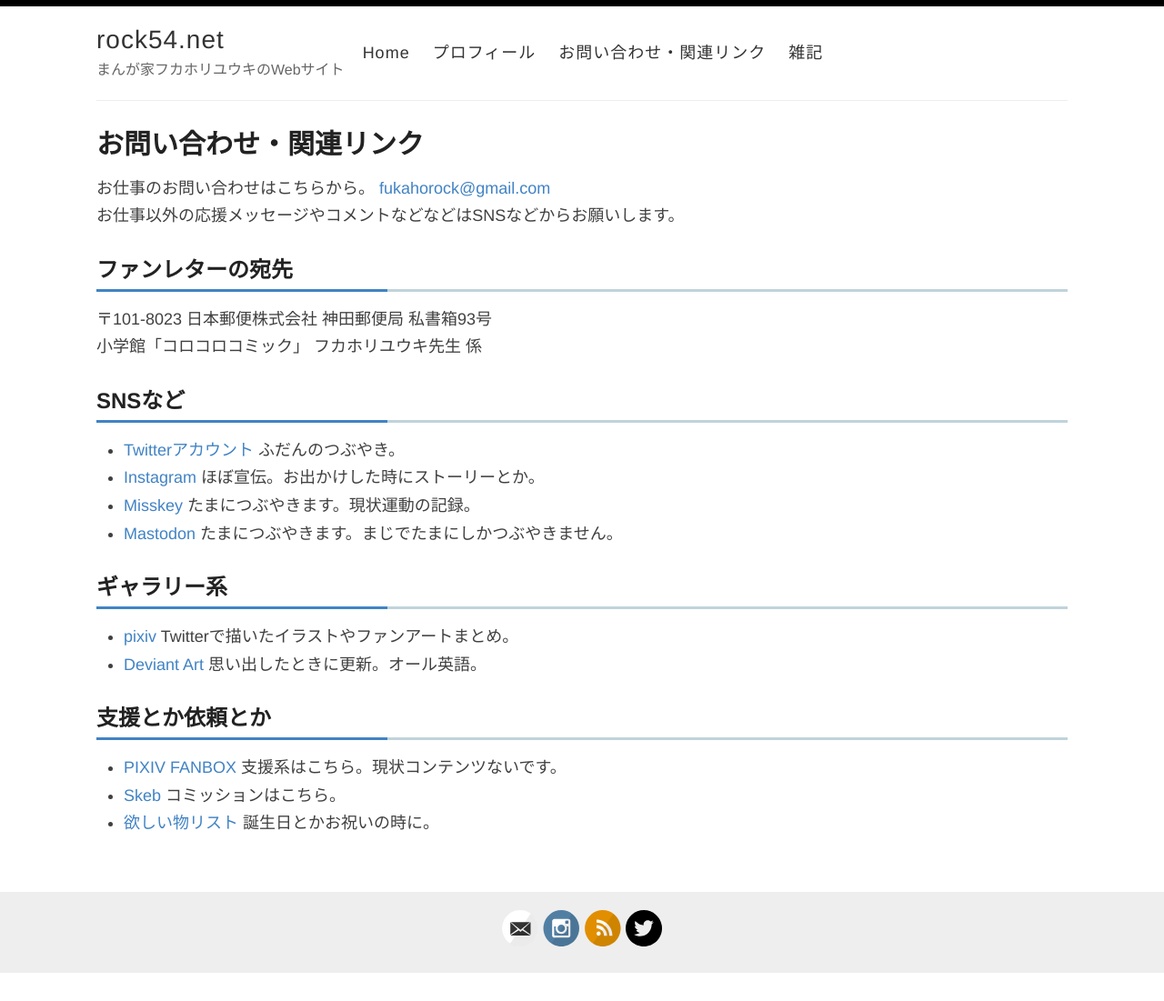
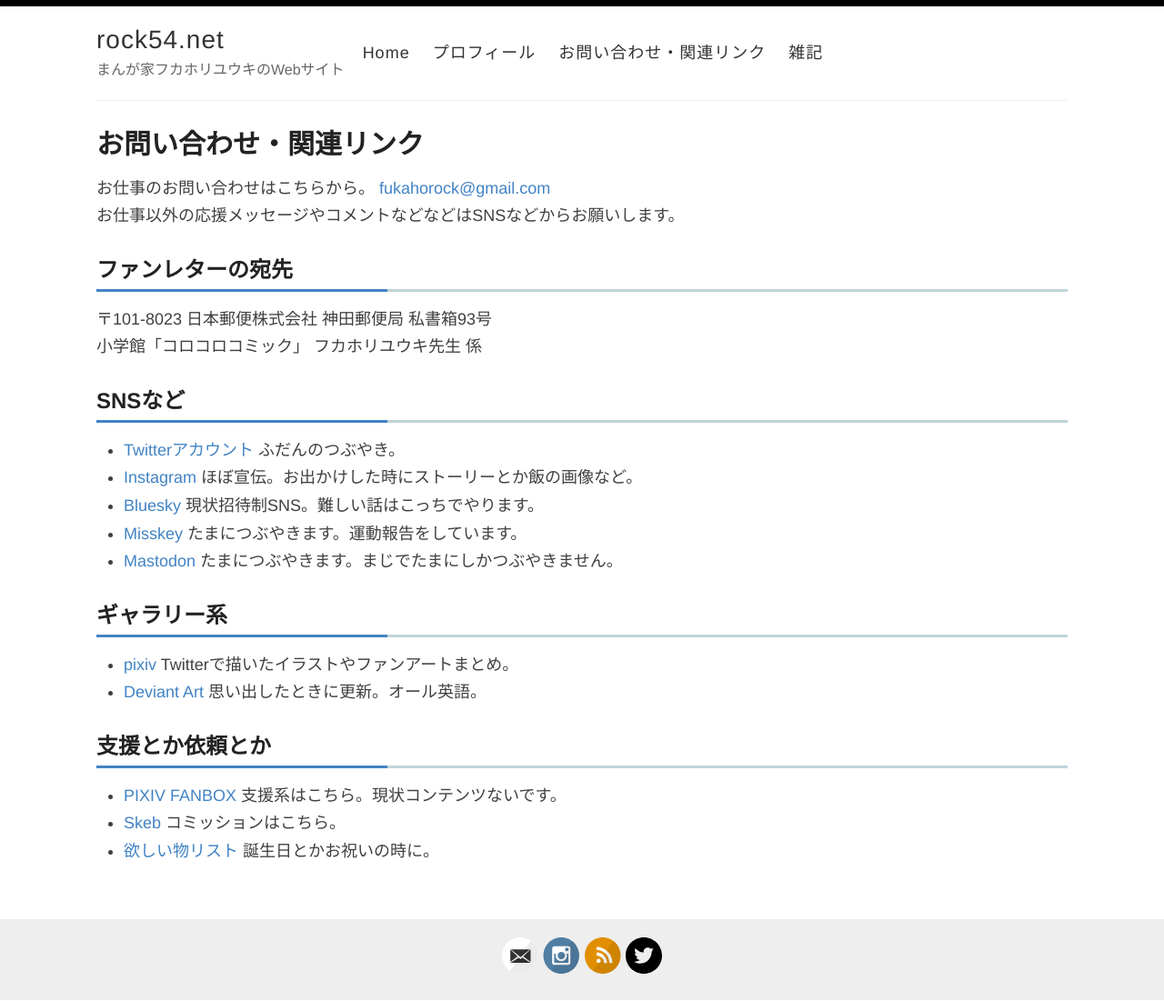
Before and after one commit to fukahorock/rock54main, a Jekyll site: the page built from contacts.md, in a window 1280 px wide. Shown: the whole page at 91% size. Built offline with Jekyll 4.4.1, drawn with Linux system fonts in a browser that asks for light colours; before the commit the page ends 1070 px from its top, so only the background shows below that.

Commit message:
Update contacts.md

```diff
--- a/contacts.md
+++ b/contacts.md
@@ -13,8 +13,9 @@
 
 ## SNSなど
 - [Twitterアカウント](https://twitter.com/fukahorock) ふだんのつぶやき。
-- [Instagram](https://www.instagram.com/fukahorock/) ほぼ宣伝。お出かけした時にストーリーとか。
-- [Misskey](https://misskey.io/@fukahorock) たまにつぶやきます。現状運動の記録。
+- [Instagram](https://www.instagram.com/fukahorock/) ほぼ宣伝。お出かけした時にストーリーとか飯の画像など。
+- [Bluesky](https://bsky.app/profile/fukahorock54.bsky.social) 現状招待制SNS。難しい話はこっちでやります。
+- [Misskey](https://misskey.io/@fukahorock) たまにつぶやきます。運動報告をしています。
 - [Mastodon](https://mstdn.jp/@fffkhr/) たまにつぶやきます。まじでたまにしかつぶやきません。
 
 ## ギャラリー系
```
